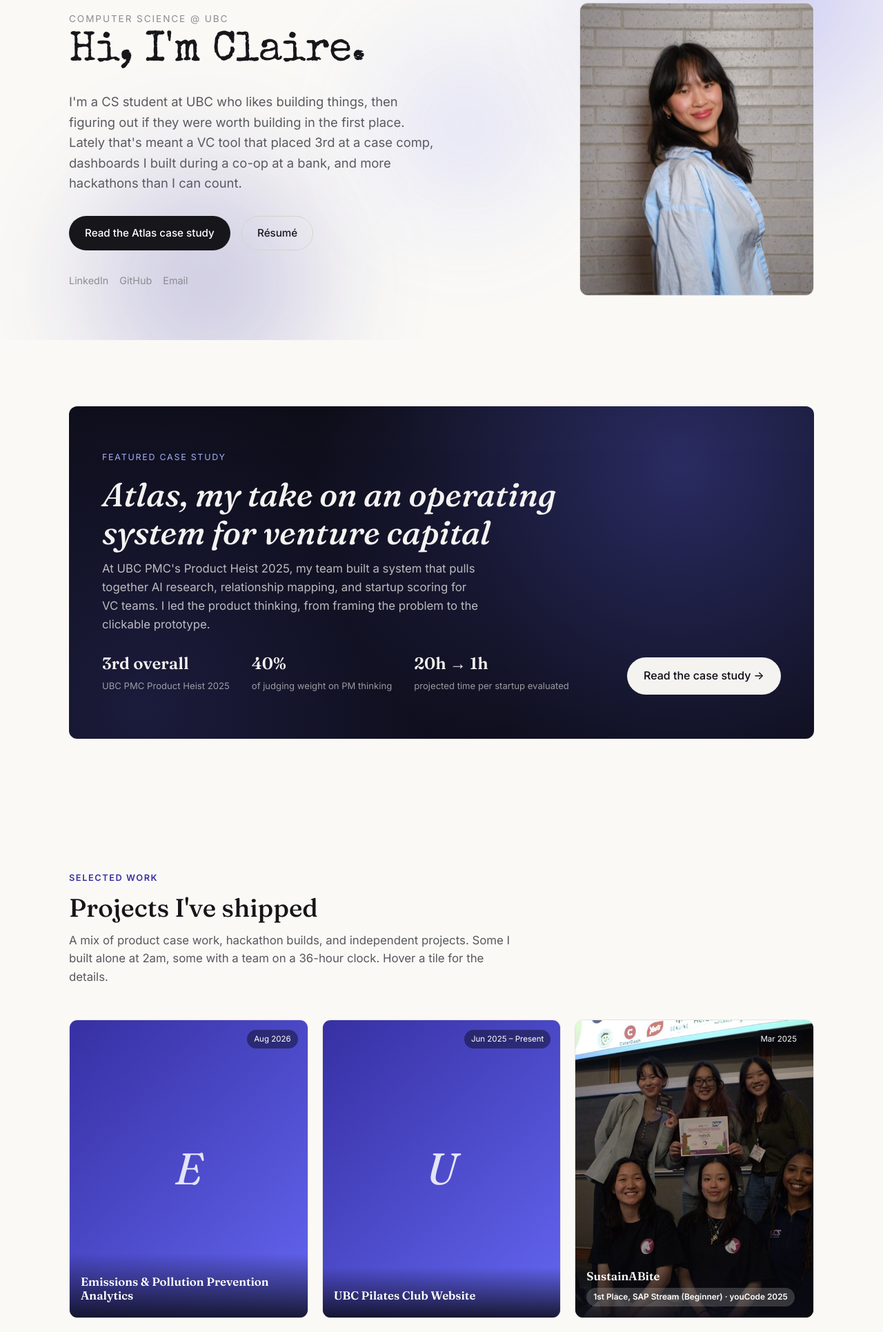
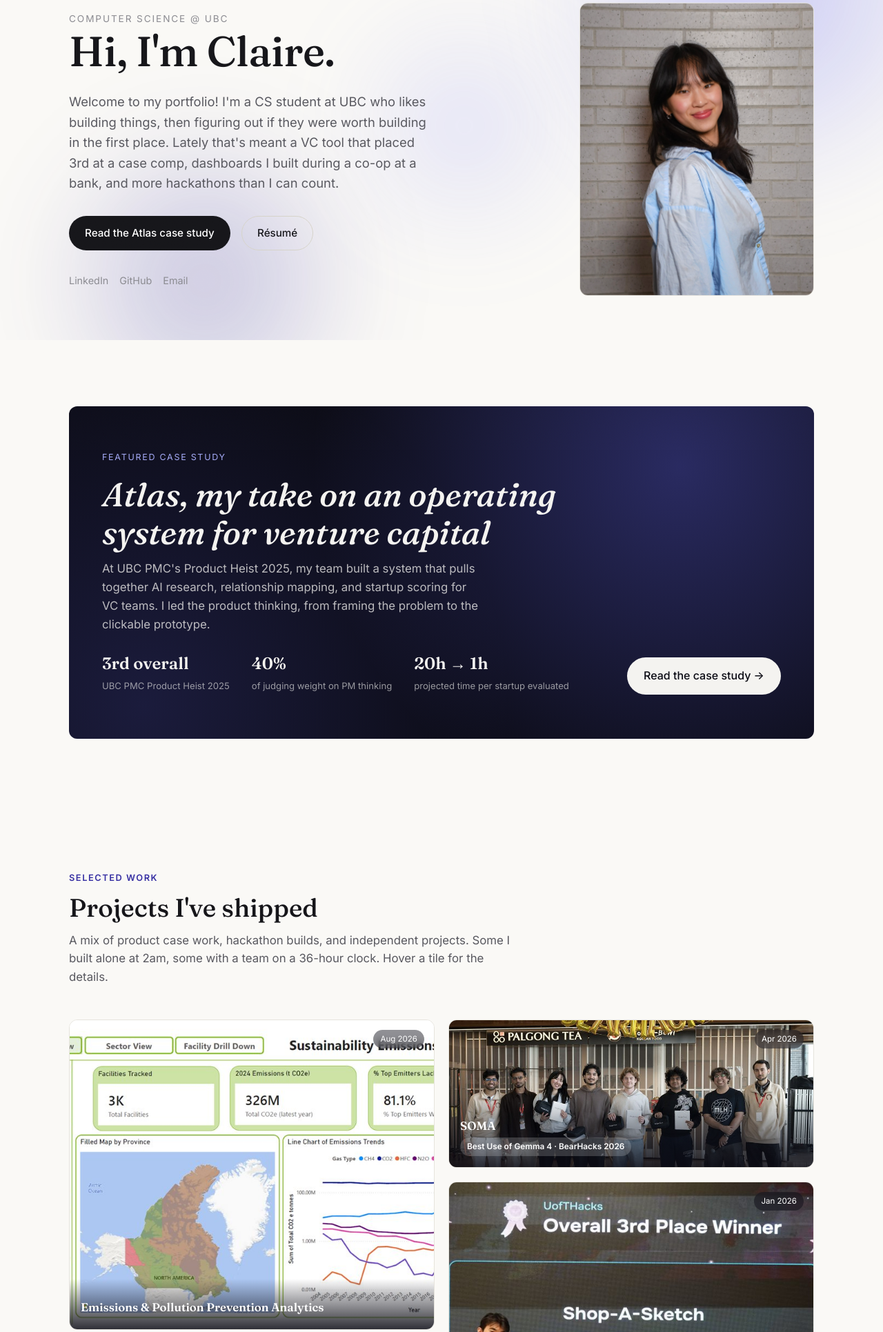
Before and after one commit to clairez308/personalwebsite, an Astro site: page / in a window 1280 px wide. Shown: the part 148-2079 px from the top of the page at 69% size. Built offline with nearby package versions, Linux system fonts and the light colour scheme; Astro itself is replaced by a stand-in of ours.

Commit message:
change cards

```diff
--- a/src/components/ProjectCard.astro
+++ b/src/components/ProjectCard.astro
@@ -4,16 +4,21 @@
 interface Props {
   project: CollectionEntry<"projects">;
   index: number;
+  size: "big" | "wide" | "tall" | "small";
 }
 
-const { project, index } = Astro.props;
+const { project, index, size } = Astro.props;
 const { title, url, period, result, bullets, stack, image } = project.data;
 const colorVariant = (index % 3) + 1;
 const initial = title.trim().charAt(0);
-const aspectVariant = ["4 / 5", "1 / 1", "5 / 6"][index % 3];
+
+// Small tiles don't have room for the full write-up, so they get the
+// shortest, most concrete line rather than everything truncated at random.
+const bulletLimit = { small: 1, tall: 2, wide: bullets.length, big: bullets.length }[size];
+const visibleBullets = bullets.slice(0, bulletLimit);
 ---
 
-<div class="project-tile reveal" style={`--tile-aspect: ${aspectVariant}`}>
+<div class={`project-tile project-tile--${size} reveal`}>
   <div class="project-tile-media">
     {
       image ? (
@@ -40,7 +45,7 @@
     </div>
     <div class="project-tile-overlay-body">
       <ul>
-        {bullets.map((bullet) => <li>{bullet}</li>)}
+        {visibleBullets.map((bullet) => <li>{bullet}</li>)}
       </ul>
       <div class="project-stack">
         {stack.map((tag) => <span class="tag">{tag}</span>)}
--- a/src/content/projects/emissions-analytics.md
+++ b/src/content/projects/emissions-analytics.md
@@ -3,6 +3,7 @@
 url: "https://github.com/clairez308/sustainability-emission-project"
 period: "Aug 2026"
 order: 1
+image: "/assets/project-emissions.jpg"
 bullets:
   - "Joined two public Government of Canada datasets across 2,843 facilities to find pollution-prevention compliance gaps among the biggest industrial emitters."
   - "Found a deduplication bug that had quietly inflated the headline metric by 8 points. Spot-checked it by hand and corrected a false 89% down to 79.1%."
--- a/src/layouts/BaseLayout.astro
+++ b/src/layouts/BaseLayout.astro
@@ -26,7 +26,7 @@
     <link rel="preconnect" href="https://fonts.googleapis.com" />
     <link rel="preconnect" href="https://fonts.gstatic.com" crossorigin />
     <link
-      href="https://fonts.googleapis.com/css2?family=Fraunces:ital,wght@0,400;0,500;0,600;1,400;1,500&family=Inter:wght@400;500;600;700&family=Special+Elite&display=swap"
+      href="https://fonts.googleapis.com/css2?family=Fraunces:ital,wght@0,400;0,500;0,600;1,400;1,500&family=Inter:wght@400;500;600;700&display=swap"
       rel="stylesheet"
     />
   </head>
--- a/src/pages/index.astro
+++ b/src/pages/index.astro
@@ -7,6 +7,26 @@
 const projects = (await getCollection("projects")).sort(
   (a, b) => a.data.order - b.data.order
 );
+
+// Tile sizing for the bento layout: projects with a real photo get the
+// bigger slots (alternating "big" and "wide"), text-only ones stay modest
+// (mostly "small", with an occasional "tall" for rhythm). The rule is
+// simple enough to read at a glance, but the two size pools alternate
+// independently so it doesn't fall into a predictable row/column grid.
+const bigSizes = ["big", "wide"] as const;
+const smallSizes = ["small", "tall", "small"] as const;
+let bigCount = 0;
+let smallCount = 0;
+const sizedProjects = projects.map((project) => {
+  if (project.data.image) {
+    const size = bigSizes[bigCount % bigSizes.length];
+    bigCount++;
+    return { project, size };
+  }
+  const size = smallSizes[smallCount % smallSizes.length];
+  smallCount++;
+  return { project, size };
+});
 
 const [atlas] = await getCollection("caseStudies");
 ---
@@ -26,15 +46,15 @@
     <div class="container hero-grid">
       <div class="hero-copy">
         <span class="hero-eyebrow">Computer Science @ UBC</span>
-        <h1 class="hero-type">
+        <h1>
           <span id="hero-typed">Hi, I'm Claire.</span><span class="hero-cursor" aria-hidden="true"></span>
         </h1>
         <p class="hero-lede">
-          I'm a CS student at UBC who likes building things, then
-          figuring out if they were worth building in the first place.
-          Lately that's meant a VC tool that placed 3rd at a case comp,
-          dashboards I built during a co-op at a bank, and more
-          hackathons than I can count.
+          Welcome to my portfolio! I'm a CS student at UBC who likes
+          building things, then figuring out if they were worth
+          building in the first place. Lately that's meant a VC tool
+          that placed 3rd at a case comp, dashboards I built during a
+          co-op at a bank, and more hackathons than I can count.
         </p>
         <div class="hero-actions">
           <a href="/case-studies/atlas" class="btn btn-primary magnetic">Read the Atlas case study</a>
@@ -93,8 +113,10 @@
         </p>
       </div>
 
-      <div class="project-masonry">
-        {projects.map((project, index) => <ProjectCard project={project} index={index} />)}
+      <div class="project-bento">
+        {sizedProjects.map(({ project, size }, index) => (
+          <ProjectCard project={project} index={index} size={size} />
+        ))}
       </div>
     </div>
   </section>
--- a/src/styles/global.css
+++ b/src/styles/global.css
@@ -20,7 +20,6 @@
 
   --font-display: "Fraunces", "Iowan Old Style", Georgia, serif;
   --font-body: "Inter", -apple-system, BlinkMacSystemFont, "Segoe UI", sans-serif;
-  --font-mono: "Special Elite", "Courier New", monospace;
 
   --space-1: 0.25rem;
   --space-2: 0.5rem;
@@ -369,13 +368,6 @@
   margin-bottom: var(--space-5);
 }
 
-.hero-type {
-  font-family: var(--font-mono);
-  font-weight: 400;
-  font-size: clamp(2rem, 4.4vw, 3rem);
-  letter-spacing: -0.01em;
-}
-
 .hero-cursor {
   display: inline-block;
   width: 0.5em;
@@ -552,17 +544,42 @@
 }
 
 /* ==========================================================================
-   Project masonry
+   Project bento grid
    ========================================================================== */
-.project-masonry {
-  column-count: 3;
-  column-gap: 20px;
+/* Tile sizes are assigned in index.astro (photos get "big"/"wide", text-only
+   tiles get "small"/"tall"). grid-auto-flow: dense lets the smaller tiles
+   fill in around the bigger ones so there's no empty gaps, which keeps the
+   mismatched sizing from ever reading as broken or random. */
+.project-bento {
+  display: grid;
+  grid-template-columns: repeat(4, 1fr);
+  grid-auto-rows: 215px;
+  grid-auto-flow: dense;
+  gap: 20px;
+}
+
+.project-tile--big {
+  grid-column: span 2;
+  grid-row: span 2;
+}
+
+.project-tile--wide {
+  grid-column: span 2;
+  grid-row: span 1;
+}
+
+.project-tile--tall {
+  grid-column: span 1;
+  grid-row: span 2;
+}
+
+.project-tile--small {
+  grid-column: span 1;
+  grid-row: span 1;
 }
 
 .project-tile {
   position: relative;
-  break-inside: avoid;
-  margin-bottom: 20px;
   border-radius: var(--radius-md);
   overflow: hidden;
   border: 1px solid var(--line);
@@ -570,8 +587,8 @@
 }
 
 .project-tile-media {
-  aspect-ratio: var(--tile-aspect, 4 / 5);
-  overflow: hidden;
+  position: absolute;
+  inset: 0;
 }
 
 .project-tile-media img {
@@ -664,7 +681,7 @@
   z-index: 3;
   display: flex;
   flex-direction: column;
-  padding: var(--space-5);
+  padding: var(--space-4);
   background: linear-gradient(165deg, rgba(11, 11, 20, 0.97), rgba(55, 48, 163, 0.94));
   opacity: 0;
   pointer-events: none;
@@ -688,6 +705,8 @@
   overflow-y: auto;
   scrollbar-width: thin;
   scrollbar-color: rgba(255, 255, 255, 0.3) transparent;
+  mask-image: linear-gradient(to bottom, black calc(100% - 14px), transparent 100%);
+  -webkit-mask-image: linear-gradient(to bottom, black calc(100% - 14px), transparent 100%);
 }
 
 .project-tile-overlay-body::-webkit-scrollbar {
@@ -762,14 +781,24 @@
 }
 
 @media (max-width: 900px) {
-  .project-masonry {
-    column-count: 2;
+  .project-bento {
+    grid-template-columns: repeat(3, 1fr);
+    grid-auto-rows: 170px;
   }
 }
 
 @media (max-width: 600px) {
-  .project-masonry {
-    column-count: 1;
+  .project-bento {
+    grid-template-columns: repeat(2, 1fr);
+    grid-auto-rows: 150px;
+    gap: 14px;
+  }
+}
+
+@media (max-width: 420px) {
+  .project-bento {
+    grid-template-columns: 1fr;
+    grid-auto-rows: 220px;
   }
 }
 
```
Also changed, not shown: public/assets/project-emissions.jpg (added).
